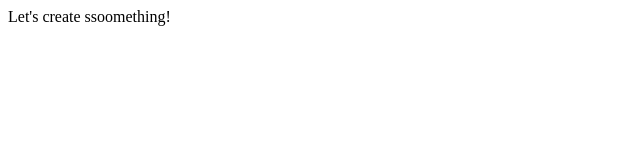
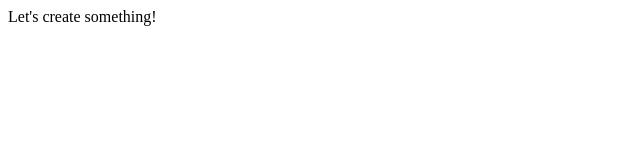
Before and after one commit to ZowWeb/modern-web, a plain HTML site: page index.html in a window 1280 px wide. Shown: the full height of the page, 0-640 px from the left. Drawn offline with Linux system fonts and the light colour scheme.

```diff
--- a/index.html
+++ b/index.html
@@ -7,6 +7,6 @@
     <title>Zohaib</title>
 </head>
 <body>
-    <header>Let's create ssoomething!</header>
+    <header>Let's create something!</header>
 </body>
 </html>
```
